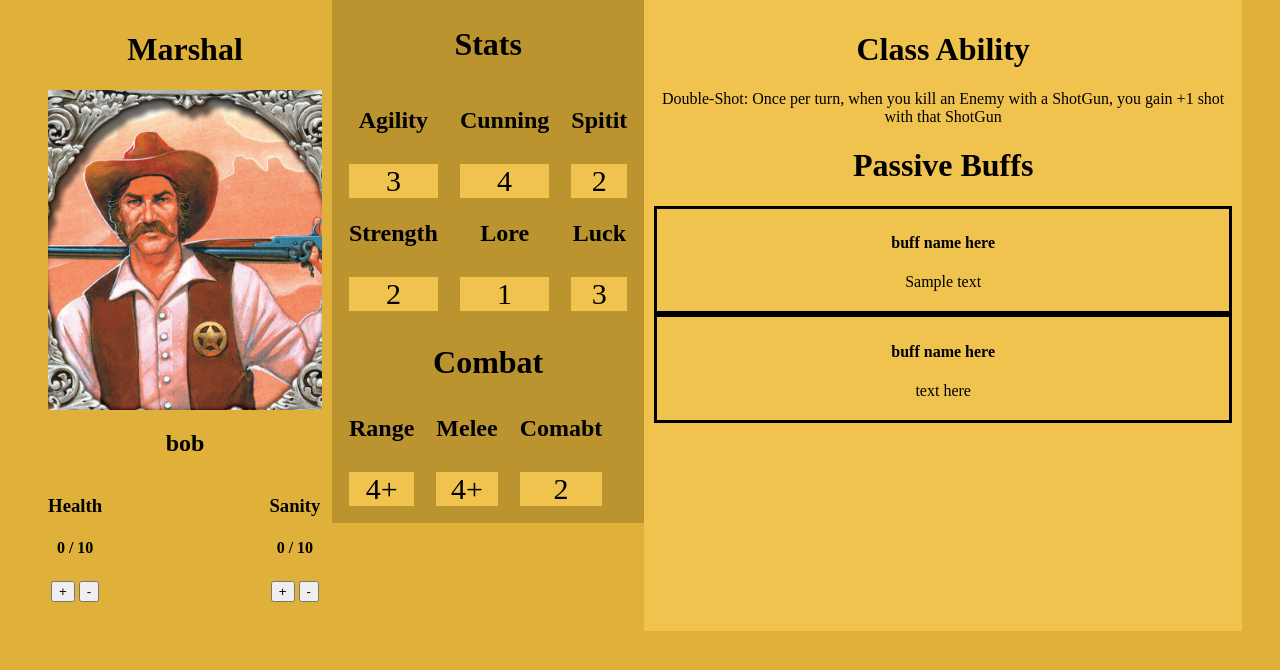
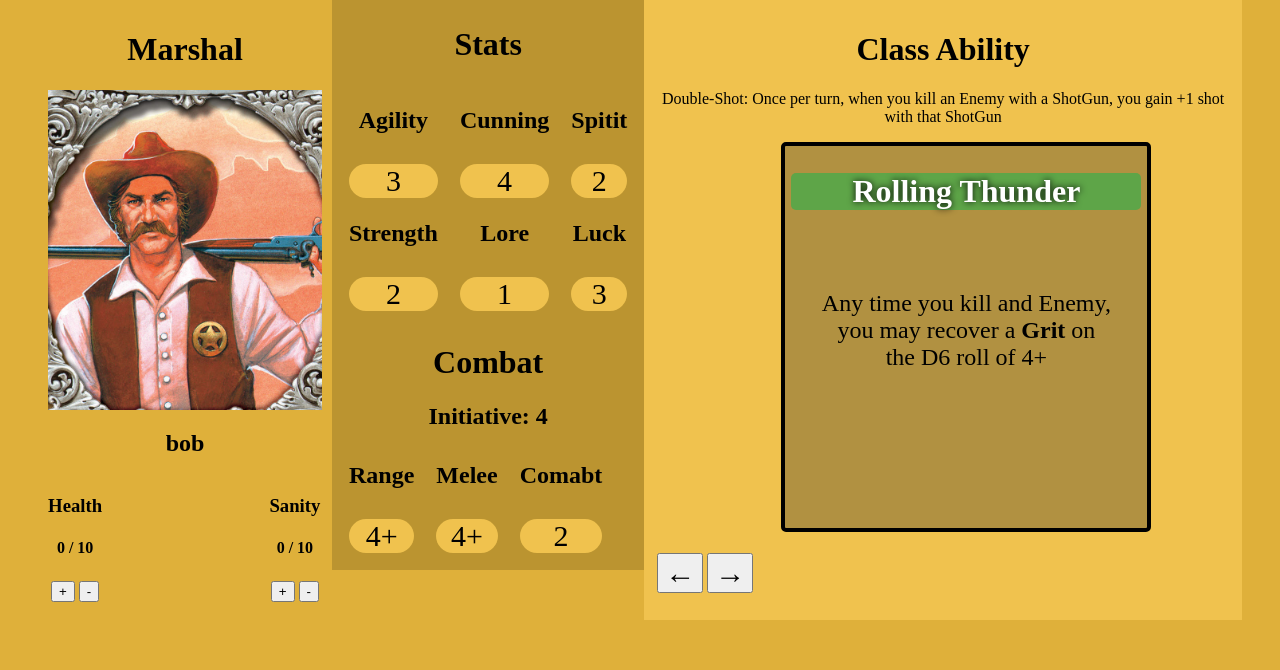
Before and after one commit to xValmearx/Shadow-of-Brimstone, a Django app: page /characters/1 in a window 1280 px wide. Shown: the part 38-708 px from the top of the page. Run offline with Django 5.2, Linux system fonts and the light colour scheme; data comes from the database, SQL or seed files in the repository; both versions use the stored data as it was after the commit.

Commit message:
created marhsal character cards

```diff
--- a/characters/models.py
+++ b/characters/models.py
@@ -281,6 +281,10 @@ class Character(models.Model):
     current_sanity = models.IntegerField(default= 0 )
 
     max_grit = models.IntegerField(default=2)
+
+    class_card = models.IntegerField(default=1)
+
+
     def __str__(self):
         return self.character_name
 
--- a/characters/views.py
+++ b/characters/views.py
@@ -56,6 +56,24 @@ class Character_View(DetailView):
                 context["sanity"] = character.current_sanity
                 return JsonResponse(context)
 
+            elif function == "card_next":
+                character.class_card += 1
+
+                if character.class_card > 3:
+                    character.class_card = 1
+                character.save()
+                context["card"] = character.class_card
+                return JsonResponse(context)
+
+            elif function == "card_previous":
+                character.class_card -= 1
+
+                if character.class_card < 1:
+                    character.class_card = 3
+                character.save()
+                context["card"] = character.class_card
+                return JsonResponse(context)
+
             context["data"] = "got data"
             return JsonResponse(context)
 
--- a/static/css/Main.css
+++ b/static/css/Main.css
@@ -1,6 +1,9 @@
 body{
   padding: 30px;
   background-color: #dfb03a;
+
+  overflow-y: scroll;
+  scrollbar-width: 2px;
 }
 
 .container{
@@ -33,21 +36,44 @@ body{
 }
 
 .stat_info table tr p{
+  text-align: center;
   font-size: 30px;
   background-color: #f0c24e;
+  border-radius: 50px;
 }
 
 .abilites{
   background-color: #f0c24e;
-  height: auto;
+  height: 600px;
   padding: 10px;
-  position: relative;
+  text-align: center;
+
+  overflow-y: scroll;
+  overflow-x: hidden;
+}
+.abilites::-webkit-scrollbar{
+  display: none;
 }
 
-.abilites h1, h4{
-  text-align: center;
+
+.card{
+  padding: 6px;
+  height: 370px;
+  width: 350px;
+  border: solid black;
+  border-radius: 5px;
+  border-width: 4px;
+  position: relative;
+  left:22%;
+  background-color:  rgb(177, 145, 65);
+
 }
 
-.abilites p{
-  text-align: center;
+.card h1{
+  background-color: rgb(94, 165, 72);
+  border-radius: 5px;
+
+  color: white;
+  text-shadow: 0 0 7px black;
+
 }
--- a/templates/marshal_details.html
+++ b/templates/marshal_details.html
@@ -92,6 +92,7 @@
   <div class = 'stat_info'>
   <table>
     <h1> Combat</h1>
+    <h2> Initiative: {{character.initiative}}</h2>
     <tr>
         <td>
           <h2>Range</h2>
@@ -111,23 +112,65 @@
   </div>
 
   <div class = 'abilites'>
-
     <h1> Class Ability</h1>
     <p>
       Double-Shot: Once per turn, when you kill an Enemy with a ShotGun, you gain +1 shot with that ShotGun
     </p>
 
+    <div class = "card" id = "character_card">
+      <h1>Rolling Thunder</h1>
+      <p
+      style="
+      position: relative;
+      padding: 30px;
+      float: left;
+      top: 20%;
+      left: 50%;
+      transform: translate(-50%, -50%);
+      font-size: 24px;
+      " >
+        Any time you kill and Enemy, you may recover a <b>Grit</b> on the D6 roll of 4+
+      </p>
+    </div>
+
+    <br>
+
+    <div>
+      <table>
+      <tr>
+        <td>
+          <div>
+            <form action="post" id = "card_previous">
+              <button style="font-size: 30px;">&#8592;</button>
+            </form>
+          </div>
+        </td>
+        <td>
+          <div>
+            <form action="post" id="card_next">
+              <button style="font-size: 30px;"> &#8594; </button>
+            </form>
+          </div>
+        </td>
+      </tr>
+    </table>
+    </div>
+
     <h1> Passive Buffs </h1>
     {% for buff in character.passive_buffs.all %}
 
-      <div style="border: solid black; padding: 4px">
+      <div style="border: solid black; padding: 5px;">
         <h4> {{buff.name}} </h4>
         <p> {{buff.text}}</p>
       </div>
 
+      <br>
+
     {% endfor %}
   </div>
 </div>
+
+
 
 <script>
   // get csrf token for safty
@@ -135,6 +178,8 @@
 
   // get the primary key of the model
   const pk = document.querySelector('meta[name="csrf-token"]').getAttribute('data-id');
+
+// functions--------------------------------------------------------------------------------------------------
 
   // for sending post request to the model
   // data will be a dictionary of information, use the key for function to assign the logic
@@ -153,7 +198,6 @@
     let send_json = await send_data.json()
     return send_json
   }
-
 
   async function Health_Data(Data) {
 
@@ -181,6 +225,71 @@
     document.getElementById("current_sanity").innerHTML = `${sanity} / {{character.sanity}}`
   }
 
+  async function Card_Data(Data){
+    //get the primary key
+    let info = {}
+    info["function"] = Data;
+    data_dict = await Send_Data(info);
+    card = data_dict["card"]
+
+    let character_card = document.getElementById('character_card')
+
+    if(card == 1){
+      character_card.innerHTML = `
+      <h1>Rolling Thunder</h1>
+      <p
+      style="
+      position: relative;
+      padding: 30px;
+      float: left;
+      top: 20%;
+      left: 50%;
+      transform: translate(-50%, -50%);
+      font-size: 24px;
+      " >
+        Any time you kill and Enemy, you may recover a <b>Grit</b> on the D6 roll of 4+
+      </p>
+      `
+    }
+    if(card == 2){
+      character_card.innerHTML = `
+      <h1>Harden Resolve</h1>
+      <p
+      style="
+      position: relative;
+      padding: 30px;
+      float: left;
+      top: 30%;
+      left: 50%;
+      transform: translate(-50%, -50%);
+      font-size: 22px;
+      " >
+        Use <b>1 Grit</b> to Heal up to 4 Wounds/Sanity (any mix) total from yourself and other Heros on your Map Tile <br> <br>
+        You may Recover one extra <b>Grit</b> when using a <b>Tonic</b> side bag token</p>
+      `
+    }
+    if(card == 3){
+      character_card.innerHTML = `
+      <h1>Cleaning Up The West</h1>
+      <p
+      style="
+      position: relative;
+      padding: 30px;
+      float: left;
+      top: 20%;
+      left: 50%;
+      transform: translate(-50%, -50%);
+      font-size: 24px;
+      " >
+        Any time you kill an Enemy you may Heal <b>1 Wound</b> <u> and</u> <b>1 Sanity</b> and gain <b>10 XP</b>
+      </p>
+      <br>
+      <h2>+1 Max Grit</h2>
+      `
+    }
+  }
+
+// health and sanity buttons------------------------------------------------------------------------------------------
   document.getElementById('health+').addEventListener('submit',async function(event){
     event.preventDefault();
      Health_Data('health+');
@@ -201,5 +310,16 @@
      Sanity_Data('sanity-');
   })//health form function
 
+
+// character card buttons---------------------------------------------------------------------------------------------
+  document.getElementById('card_next').addEventListener('submit', async function(event){
+    event.preventDefault();
+    Card_Data('card_next')
+  })
+
+  document.getElementById('card_previous').addEventListener('submit', async function(event){
+    event.preventDefault();
+    Card_Data('card_previous')
+  })
 </script>
 {% endblock content %}
```
Also changed, not shown: characters/migrations/0016_character_class_card.py (added), db.sqlite3.
